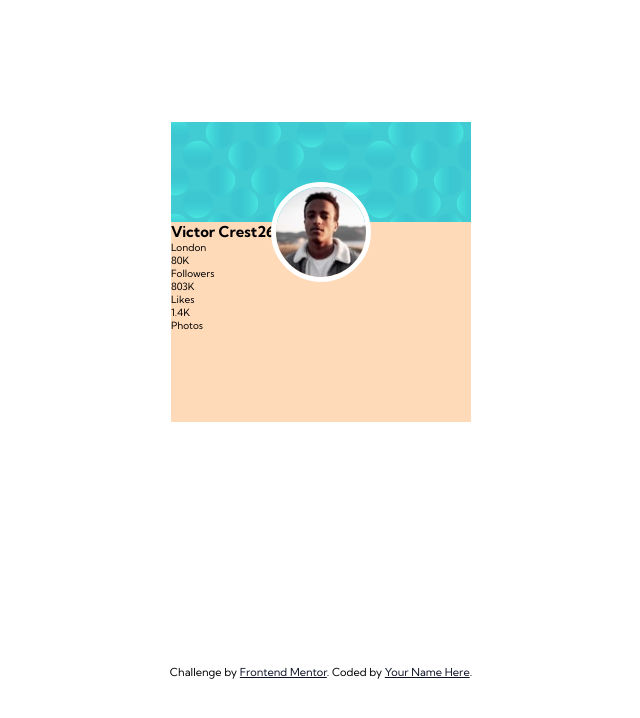
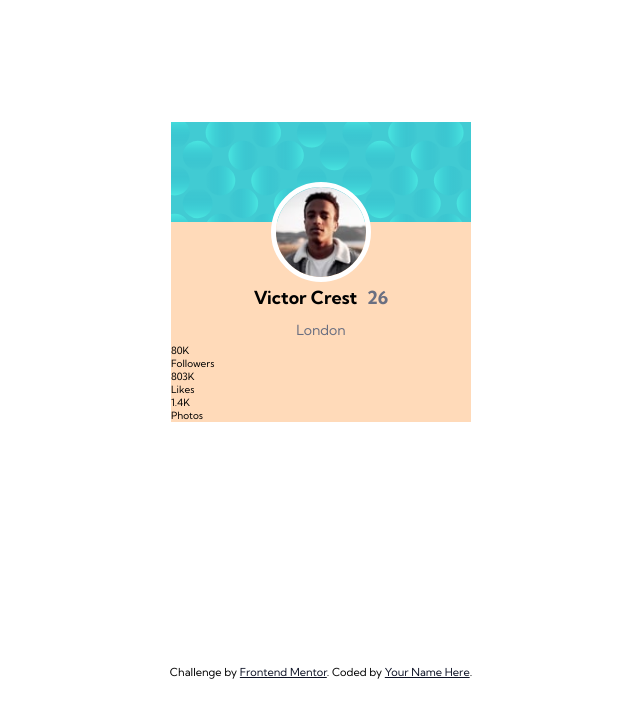
Before and after one commit to Kary01/challenge-profile-card, a plain HTML site: page index.html in a window 1280 px wide. Shown: the whole page, without its empty margins (319-959 px from the left). Drawn offline with Linux system fonts and the light colour scheme.

Commit message:
add name and age styles

```diff
--- a/css/style.css
+++ b/css/style.css
@@ -31,6 +31,8 @@ body {
   width: 300px;
   height: 300px;
   background-color: peachpuff;
+  display: flex;
+  flex-direction: column;
 }
 
 .card .card__upper {
@@ -47,3 +49,28 @@ body {
   border-radius: 50%;
   border: 5px solid white;
 }
+
+.card .card__info {
+  width: 100%;
+  height: 150px;
+  display: flex;
+  flex-direction: column;
+  justify-content: center;
+  align-items: center;
+}
+
+.card .card__info h1 {
+  margin-top: 60px;
+  font-size: var(--Body-copy);
+}
+
+.card .card__info span {
+  margin-left: 10px;
+  color: var(--Dark-grayish-blue);
+}
+
+.card .card__info p {
+  margin-top: 12px;
+  font-size: 1.4rem;
+  color: var(--Dark-grayish-blue);
+}
```
